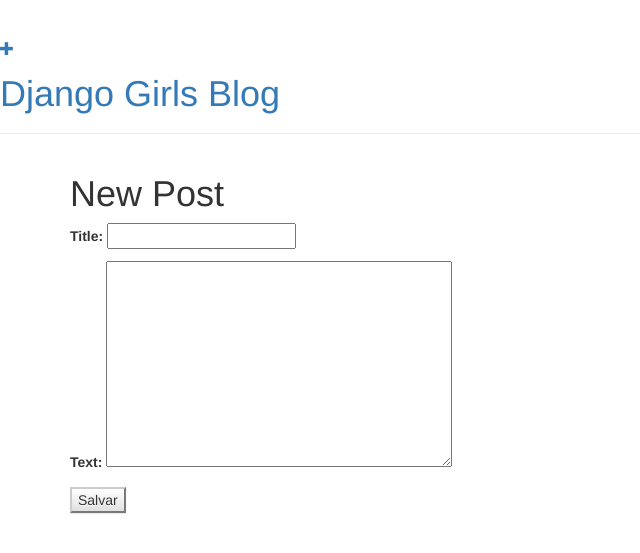
After one commit to cristianescalante/my-first-blog, a Django app: page /post/new/ in a window 1280 px wide. The commit adds this page. Shown: the top 553 px of the page, without its empty margins (0-640 px from the left). Run offline with Django 3.2, Linux system fonts and the light colour scheme; some libraries are stand-ins or nearby versions.

Commit message:
Formulário para incluir Postagens.

```diff
--- /dev/null
+++ b/blog/forms.py
@@ -0,0 +1,7 @@
+from django import forms
+from .models import Post
+
+class PostForm(forms.ModelForm):
+    class Meta:
+        model = Post
+        fields = ('title', 'text')
--- a/blog/templates/blog/base.html
+++ b/blog/templates/blog/base.html
@@ -10,6 +10,9 @@
 
 	<body>
 	    <div class="page-header">
+			<a href="{% url 'blog.views.post_new' %}" class="top-menu">
+				<span class="glyphicon glyphicon-plus"></span>
+			</a>
 	        <h1><a href="/">Django Girls Blog</a></h1>
 	    </div>
 	    <div class="content container">
--- /dev/null
+++ b/blog/templates/blog/post_new.html
@@ -0,0 +1,9 @@
+{% extends 'blog/base.html' %}
+
+{% block content%}
+		<h1> New Post </h1>
+		<form method="POST" class="post-form">{% csrf_token %}
+			{{ form.as_p }}
+			<button type="submit" class="save button btn-default">Salvar</button>
+		</form>
+{% endblock content %}
--- a/blog/urls.py
+++ b/blog/urls.py
@@ -4,5 +4,7 @@
 
 urlpatterns = [
     url(r'^$' , views.post_list),
-    url(r'^post/(?P<pk>[0-9]+)/$', views.post_detail ),
+    url(r'^post/(?P<pk>[0-9]+)/$', views.post_detail, name='post_detail'),
+    url(r'^post/new/$', views.post_new, name='post_new'),
+
 ]
--- a/blog/views.py
+++ b/blog/views.py
@@ -1,5 +1,7 @@
 from django.shortcuts import render, get_object_or_404
+from django.shortcuts import redirect
 from django.utils import timezone
+from .forms import PostForm
 from .models import Post
 
 # Create your views here.
@@ -11,3 +13,16 @@
 def post_detail(request, pk):
     post = get_object_or_404(Post, pk=pk)
     return render(request, 'blog/post_detail.html', {'post': post})
+
+def post_new(request):
+    if request.method == "POST":
+        form = PostForm(request.POST)
+        if form.is_valid():
+            post = form.save(commit=False)
+            post.author = request.user
+            post.published_date = timezone.now()
+            post.save()
+            return redirect('post_detail', pk=post.pk)
+    else:
+        form = PostForm()
+    return render(request, 'blog/post_new.html', {'form':form})
```
